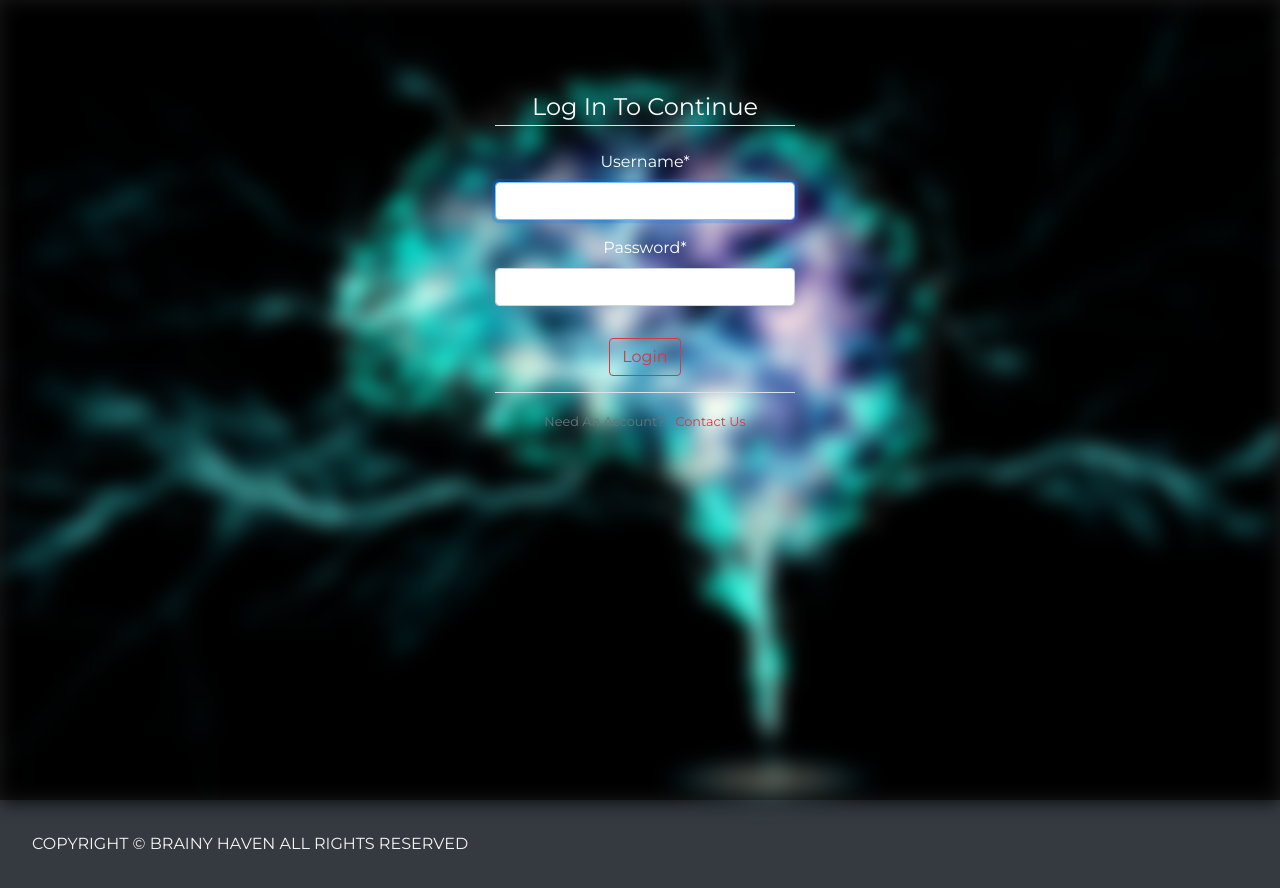
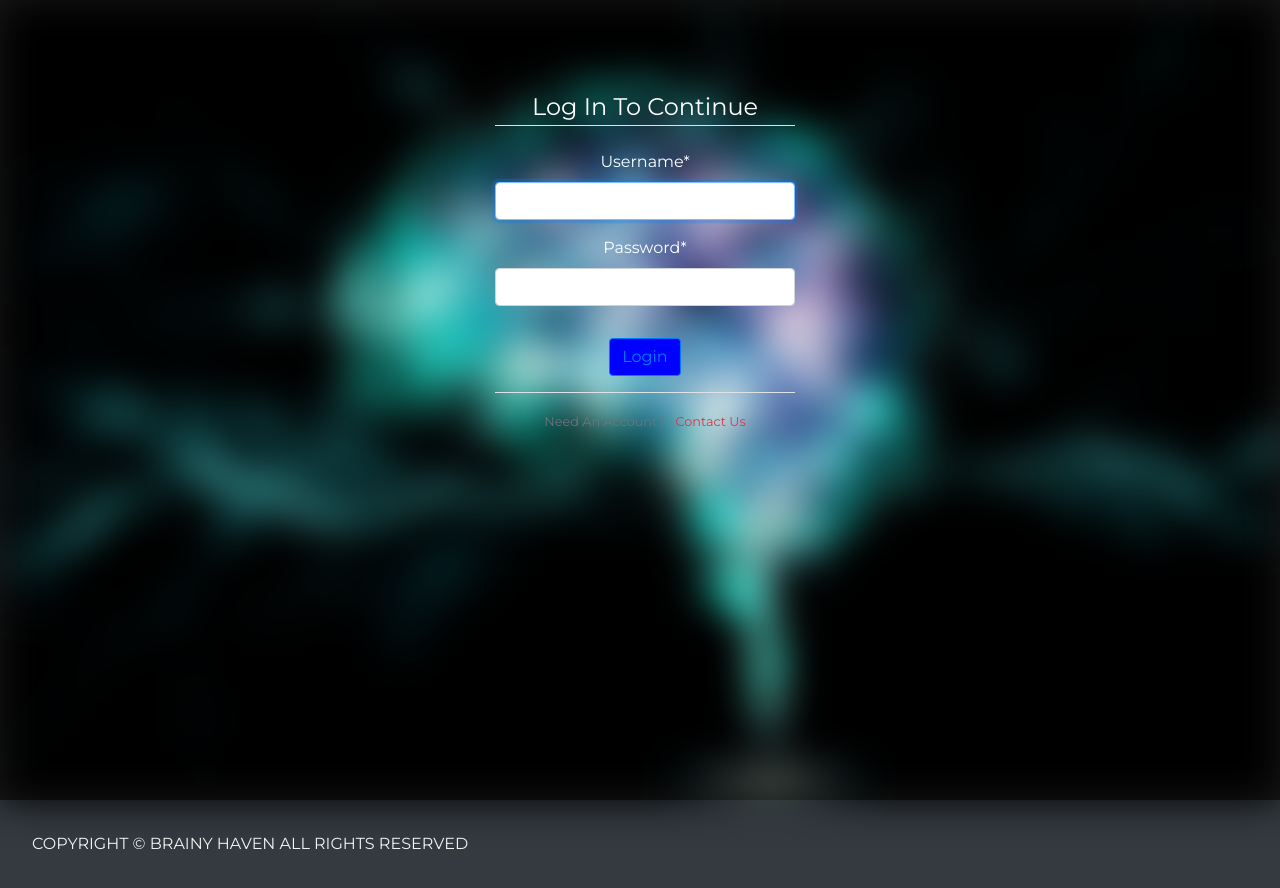
Before and after one commit to sidudaav/BrainyHaven, a Django app: page /login/ in a window 1280 px wide. Shown: the part 96-984 px from the top of the page. Run offline with Django 3.2, Linux system fonts and the light colour scheme; some libraries are stand-ins or nearby versions.

Commit message:
login styled

```diff
--- a/home/static/home/styles/login.css
+++ b/home/static/home/styles/login.css
@@ -20,7 +20,11 @@
     background-repeat: no-repeat;
     background-position: center;
     display: block;
-    filter: blur(10px);
-    -webkit-filter: blur(10px);
+    filter: blur(20px);
+    -webkit-filter: blur(20px);
     transition: all 500ms;
 }
+
+.btn {
+  background-color: blue;
+}
--- a/home/templates/home/login.html
+++ b/home/templates/home/login.html
@@ -16,7 +16,7 @@
                 {{ form|crispy }}
             </fieldset>
             <div class="form-group">
-                <button class="btn btn-outline-danger" type="submit">Login</button>
+                <button class="btn btn-outline-primary" type="submit">Login</button>
             </div>
         </form>
         <div class="border-top pt-3">
```
